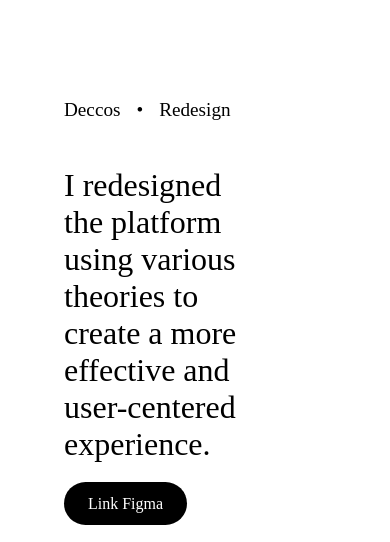
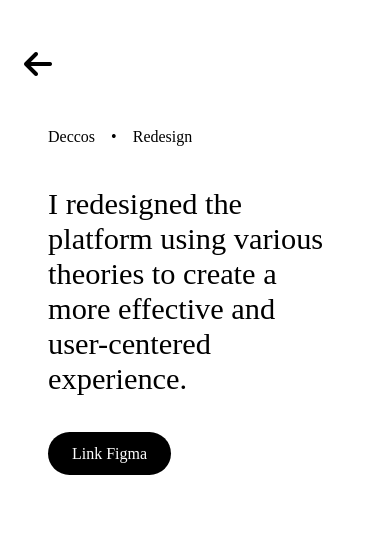
Before and after one commit to Jurre2002/Designportfolio, a plain HTML site: page deccos.html in a window 390 px wide. Shown: the top 542 px of the page. Drawn offline with Linux system fonts and the light colour scheme; grey boxes are pictures that could not be loaded.

Commit message:
Back button toegevoegd

```diff
--- a/deccos.html
+++ b/deccos.html
@@ -9,13 +9,20 @@
 </head>
 <body>
     <section class="puzzelIntro">
+        <div class="back">
+            <a href="index.html">
+                <i class="fa-solid fa-arrow-left"></i>
+            </a>
+        </div>
         <div class="puzzelIntroContainer">
             <p>Deccos</p>
             &bull;
             <p>Redesign</p>
         </div>
         <h1>I redesigned the platform using various theories to create a more effective and user-centered experience.</h1>
-        <a href="https://www.figma.com/design/z4UACjhKB9wTJqwXHM643Q/prototype-deccos?node-id=1064-6126&t=cIHpAQlfSZKbKGgu-1">Link Figma</a>
+        <div class="puzzelLink">
+            <a href="https://www.figma.com/design/z4UACjhKB9wTJqwXHM643Q/prototype-deccos?node-id=1064-6126&t=cIHpAQlfSZKbKGgu-1">Link Figma</a>
+        </div>
     </section>
 
     <section class="puzzelImg">
--- a/work.css
+++ b/work.css
@@ -26,7 +26,7 @@ body {
     margin-bottom: 5rem;
 }
 
-.puzzelIntro a {
+.puzzelLink a {
     margin-left: 7rem;
     text-decoration: none;
     color: black;
@@ -35,6 +35,10 @@ body {
     border-radius: 2rem;
     color: white;
     font-size: 1.2rem;
+}
+
+.back {
+  opacity: 0;
 }
 
 /* puzzelImg section */
@@ -211,7 +215,7 @@ body {
 
   .otherProjects {
     margin-left: 2rem;
-    margin-right: 2rem;
+
     align-items: center;
   }
 
@@ -280,13 +284,22 @@ body {
 
 @media (max-width: 768px) {
   .puzzelIntro h1 {
-    font-size: 2rem;
-    margin-bottom: 2rem;
+    font-size: 1.9rem;
+    margin-left: 1rem;
+    margin-bottom: 3rem;
+    width: 100%;
   }
 
   .puzzelIntro a {
     padding: 0.8rem 1.5rem;
     font-size: 1rem;
+    margin-left: 1rem;
+  }
+
+  .puzzelIntroContainer {
+    margin-left: 1rem;
+    font-size: 1rem;
+    margin-top: 2rem;
   }
 
   .aboutMe h1,
@@ -323,4 +336,30 @@ body {
     gap: 2rem;
     margin: 0 2rem;
   }
+
+  .back {
+  position: absolute;
+  top: 3rem;
+  margin-bottom: 2rem;
+  left: 0.5rem;
+  display: flex;
+  align-items: center;
+  opacity: 1; /* Zorg dat hij zichtbaar is */
+  z-index: 1000; /* Zorg dat hij boven andere elementen ligt */
 }
+
+.back a {
+  display: flex;
+  align-items: center;
+  gap: 0.5rem;
+  text-decoration: none;
+  color: black;
+  font-size: 1.2rem;
+  background-color: white;
+  padding: 0;
+}
+
+.back i {
+  font-size: 2rem;
+}
+}
```
Also changed, not shown: filmshape.html (+8 -1 lines), puzzel.html (+10 -2 lines), woonzorg.html (+8 -1 lines).
